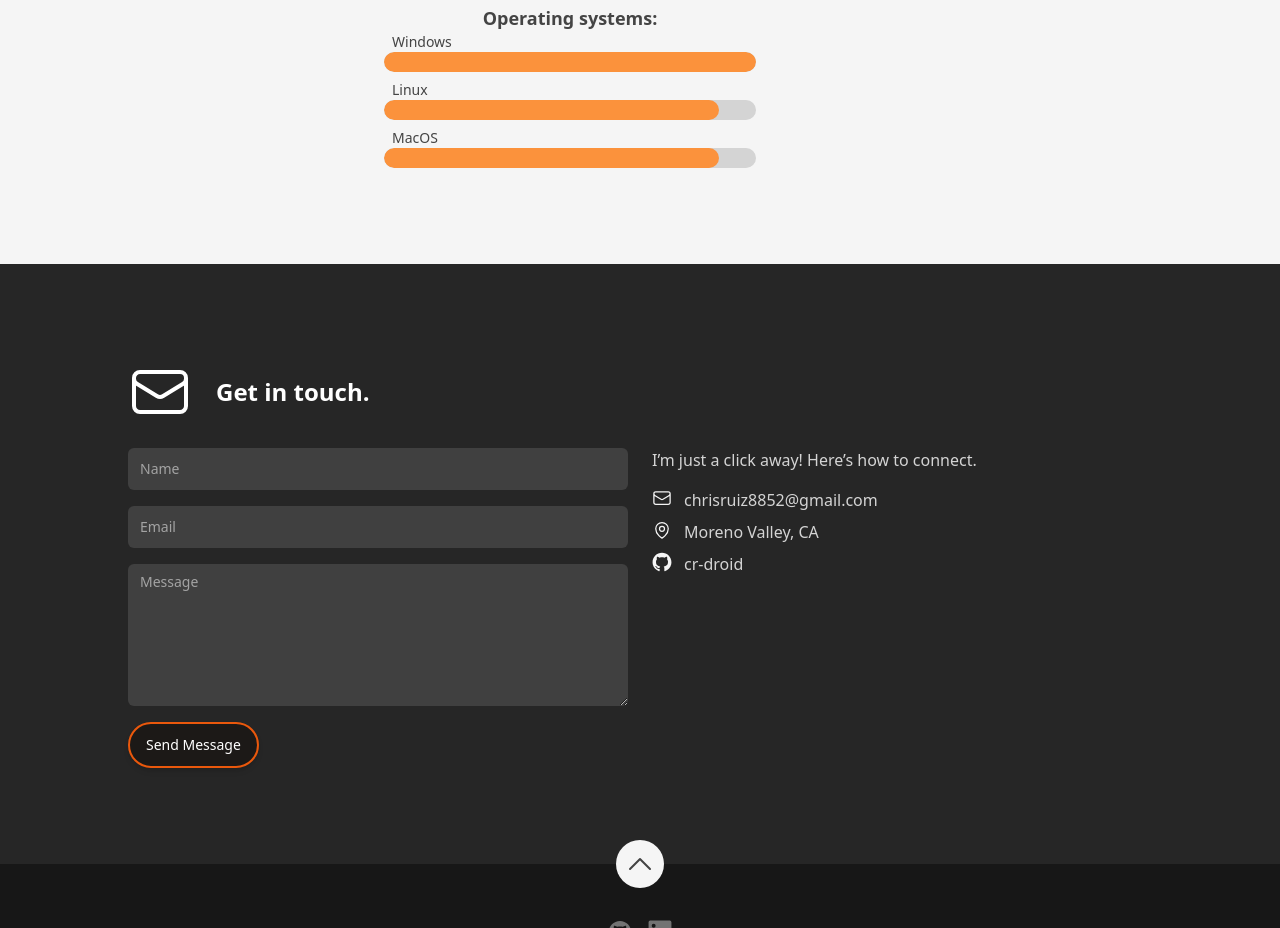
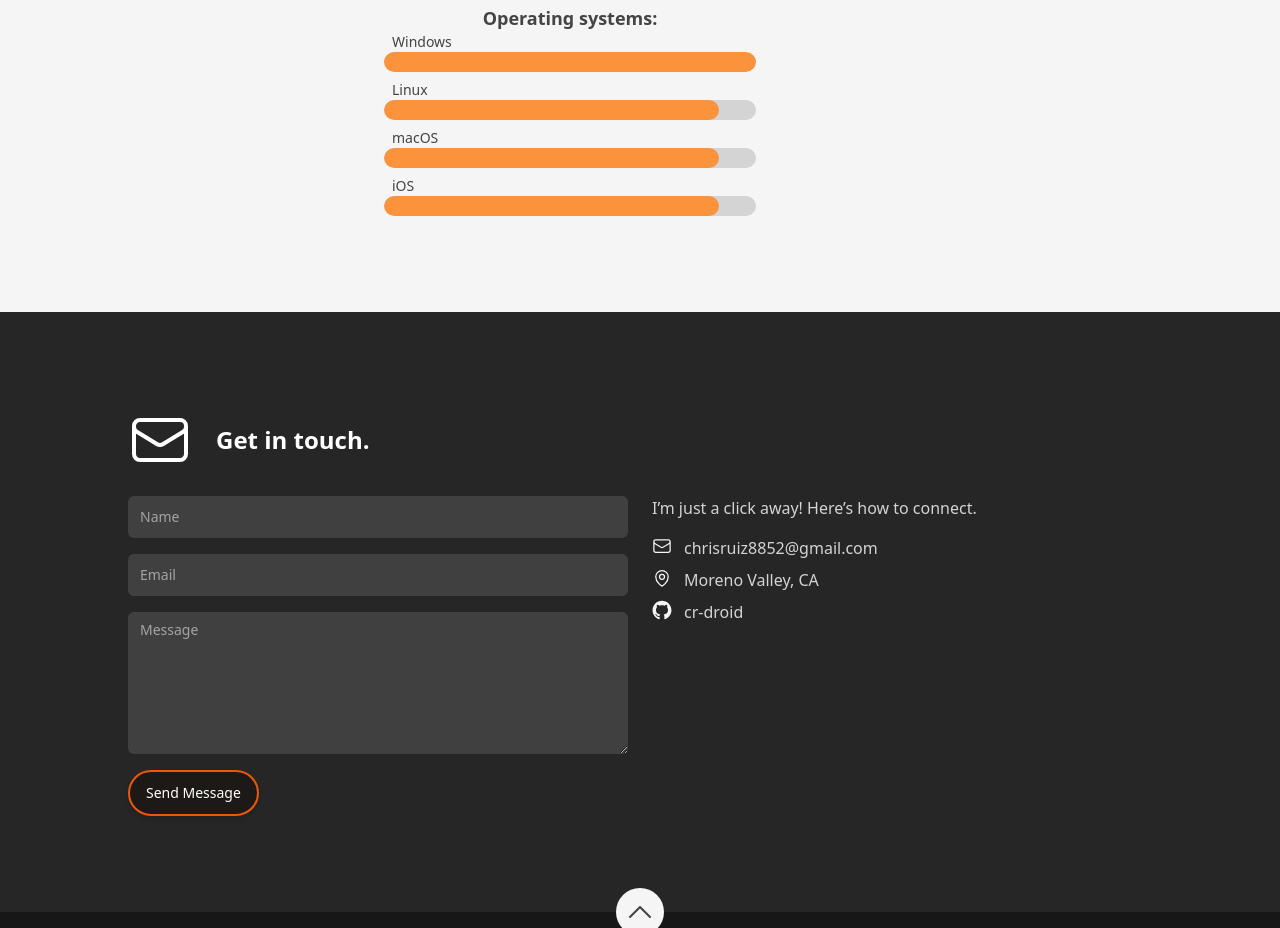
Before and after one commit to cr-droid/ResumeWeb, a Next.js app: page / in a window 1280 px wide. Shown: the part 3500-4428 px from the top of the page. Built offline with nearby package versions, Linux system fonts and the light colour scheme.

Commit message:
Updated resume and added iOS operating system to known operating systems

```diff
--- a/src/data/data.tsx
+++ b/src/data/data.tsx
@@ -185,7 +185,11 @@ export const skills: SkillGroup[] = [
         level: 9,
       },
       {
-        name: 'MacOS',
+        name: 'macOS',
+        level: 9,
+      },
+      {
+        name: 'iOS',
         level: 9,
       },
     ],
```
Also changed, not shown: 1 other file (tests, documents, lock files or other folders).
